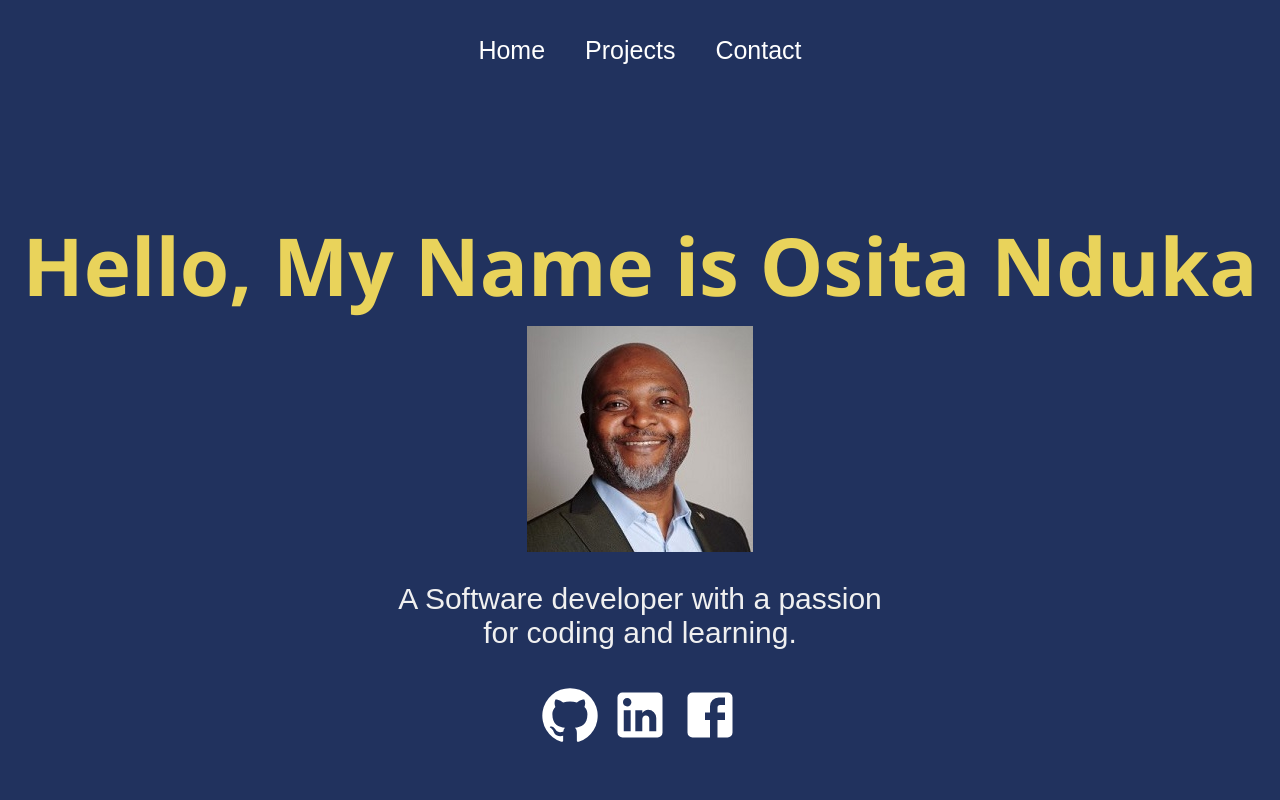
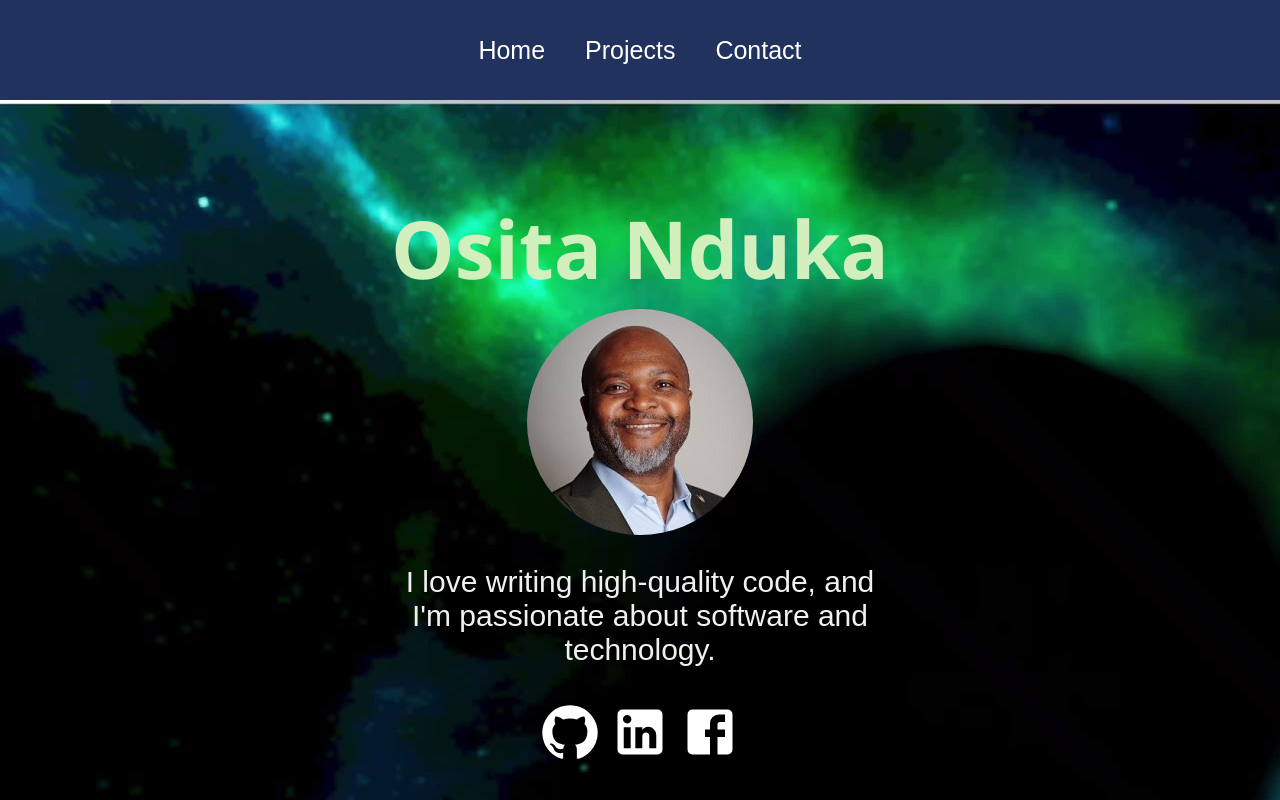
Before and after one commit to OsitaNduka/react-portfolio, a React (Create React App) app: page / in a window 1280 px wide. Shown: the top 800 px of the page. Built offline with nearby package versions, Linux system fonts and the light colour scheme.

Commit message:
modified home.css

```diff
--- a/src/helpers/ProjectList.js
+++ b/src/helpers/ProjectList.js
@@ -1,7 +1,6 @@
 import bootstrap from "../components/assets/bootstrap.png";
 import horiseon from "../components/assets/horiseon.png";
-import travelApp from "../components/assets/travelApp.png";
-import passwordGen from "../components/assets/passwordGen.png";
+import travelApp from "../components/assets/travelApp.png"
 import bioImage from "../components/assets/bioImage.png";
 import positiveVibes from "../components/assets/positiveVibes.png";
 import ClickyGame from "../components/assets/ClickyGame.png";
@@ -30,7 +29,7 @@ export const ProjectList = [
     {
        id: 3,
        name: 'Clicky Game',
-       imgage: ClickyGame,
+       image: ClickyGame,
        skills: 'A Clicky Fun Game',
     },
       {
--- a/src/pages/Home.js
+++ b/src/pages/Home.js
@@ -9,10 +9,10 @@ function Home() {
   return (
     <div className='home'>
       <div className='about'>
-        <h2>Hello, My Name is Osita Nduka</h2>
+        <h2>Osita Nduka</h2>
         <img src={prof} alt='Osita Nduka' />
         <div className='prompt'>
-          <p> A Software developer with a passion for coding and learning.</p>
+          <p>I love writing high-quality code, and I'm passionate about software and technology.</p>
           <GitHub />
           <LinkedInIcon />
           <FacebookIcon />
--- a/src/styles/Home.css
+++ b/src/styles/Home.css
@@ -13,15 +13,21 @@
     justify-content: center;
     align-items: center;
     text-align: center;
-    background-color: #21325e;
+    background-image: url(../components/assets/galaxy.jpeg);
     color: #f0f0f0;
   }
 
   .about h2 {
     font-family: "Segoe UI", Tahoma, Geneva, Verdana, sans-serif;
     font-size: 80px;
-    color: #e9d35b;
+    color: #d3efbd;
     height: 50px;
+  }
+
+  .about img {
+    max-width: 400px;
+    max-height: 400px;
+    border-radius: 60%;
   }
 
   .about .prompt {
```
